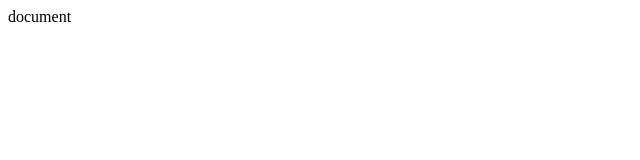
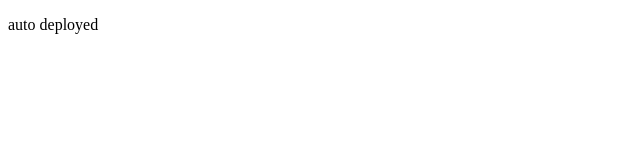
Before and after one commit to yuheiy-sandbox/circle-ci-ghpages, a website: page src/index.html in a window 1280 px wide. Shown: the whole page, without its empty margins (0-640 px from the left). Drawn offline with Linux system fonts and the light colour scheme.

Commit message:
update index.html

```diff
--- a/src/index.html
+++ b/src/index.html
@@ -5,6 +5,6 @@
   <title>Document</title>
 </head>
 <body>
-  document
+  <p>auto deployed</p>
 </body>
 </html>
```
